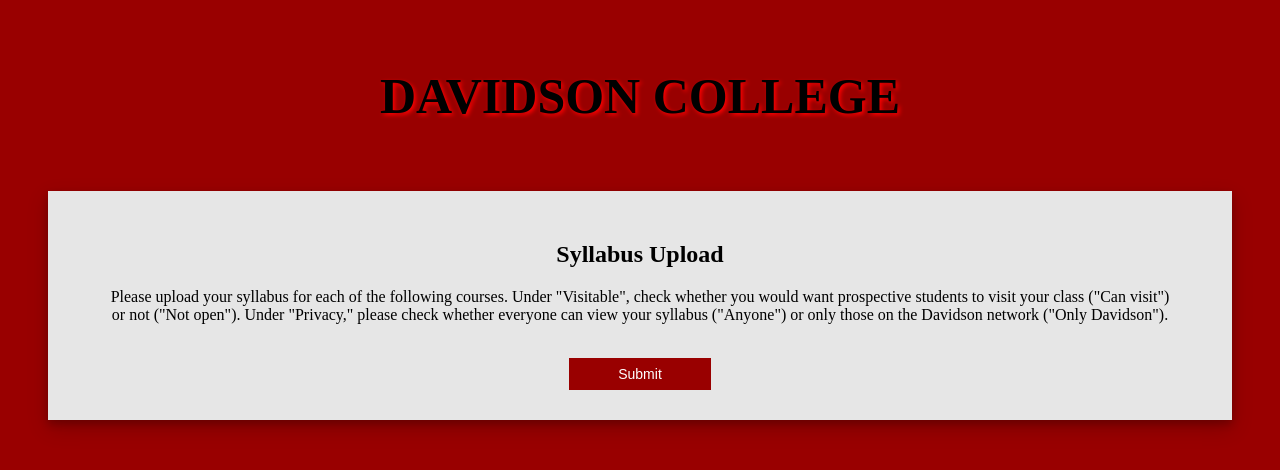
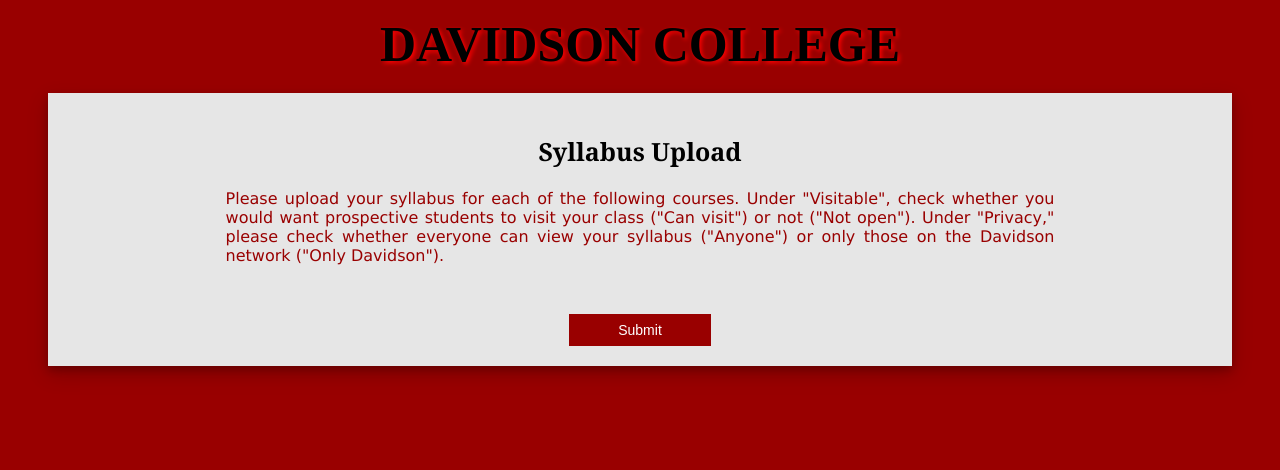
Before and after one commit to kawilliams/new-db-Pronto-Flask, a Flask app: template templates/my_courses.html in a window 1280 px wide. Shown: the top 470 px of the page. Run offline with Flask 2, Linux system fonts and the light colour scheme; the template is opened without the code that fills it, so the values that code supplies are empty.

Commit message:
Add files via upload

```diff
--- a/static/upload.css
+++ b/static/upload.css
@@ -1,25 +1,51 @@
 .error {color: #ff4d4d;}
 body{
 background-color: #990000;
+font-family:"verdana";
 }
 #upload_div_login{
 background-color: #e6e6e6;
 margin: 40px;
-margin-top:0px;
+margin-top:20px;
 box-shadow: 0 4px 8px 0 rgba(0, 0, 0, 0.2), 0 8px 20px 0 rgba(0, 0, 0, 0.19);
 padding-bottom: 30px;
 text-align: center;
 }
 
+#user_semest_container{
+	width:50%;
+	margin:0 auto;
+	margin-left:35%;
+	text-align:left;
+}
+#username{
+	padding:7px;
+	border-radius:3px;
+	border:1px solid #cccccc;
+	margin-left:5px;
+	font-size:13px;
+	color:#800000;
+	margin-bottom:20px;
+}
+#username:focus{
+	background-color:#e6f2ff;
+}
 
+#semester_select{
+	margin-left:25px;
+	width:170px;
+	padding:5px;
+	text-align:center;
+	margin-bottom:20px;
+}
 #upload_div{
 background-color: #e6e6e6;
 margin: 40px;
-margin-top:0px;
+margin-top:20px;
 box-shadow: 0 4px 8px 0 rgba(0, 0, 0, 0.2), 0 8px 20px 0 rgba(0, 0, 0, 0.19);
-min-width: 640px;
-padding-bottom: 30px;
-padding-top: 30px;
+min-width: 800px;
+padding-bottom: 20px;
+padding-top: 20px;
 text-align: center;
 }
 #davidson_logo {
@@ -27,15 +53,26 @@ font-size: 50px;
 text-align: center;
 font-family: "copperplate gothic lite";
 text-shadow: 2px 2px 4px #FF0000;
+margin-top:15px;
+margin-bottom:0px;
 }
 #syllabus_upload {
 text-align: center;
-font-family: "times new roman";
+font-family:"cambria";
+font-size:25px;
 }
 
 #syllabus_upload_load {
 text-align: center;
-font-family: "times new roman";
+font-family: "cambria";
+font-size:25px;
+font-weight:normal;
+padding-bottom:8px;
+border-bottom:2px solid black;
+width:90%;
+margin:0 auto;
+margin-top:20px;
+margin-bottom:30px;
 }
 
 .input_text {
@@ -83,8 +121,9 @@ font-family: "times new roman";
 	height:8%;
 	transition:0.5s;
 	min-width:110px;
+	margin-top:10px;
 }
-#button:hover, #button:focus, #submit:hover, #submit:focus {
+#button:hover, #button:focus, #submit_changes:hover, #submit_changes:focus {
 	box-shadow: 0 4px 8px 0 rgba(0, 0, 0, 0.2), 0 8px 20px 0 rgba(0, 0, 0, 0.19);
 	transition:0.5s;
 }
@@ -167,10 +209,16 @@ tr:hover {/*background-color: #cccccc;*/background-color:#e6f2ff}
 	margin:10px;
 }
 #you_teach {
-	text-align:center;
-	color:black;
-	margin-right: 5%;
-	margin-left:5%;
+	text-align:justify;
+	color:#990000;
+	margin-right: 15%;
+	margin-left:15%;
+	margin-bottom:20px;
+}
+#profs_courses{
+	font-family:"cambria";
+	font-size:25px;
+	margin-top:40px;
 }
 .dept, .no {
 	width:4%;
```
Also changed, not shown: other parts of static/upload.css (+21 -7 lines).
